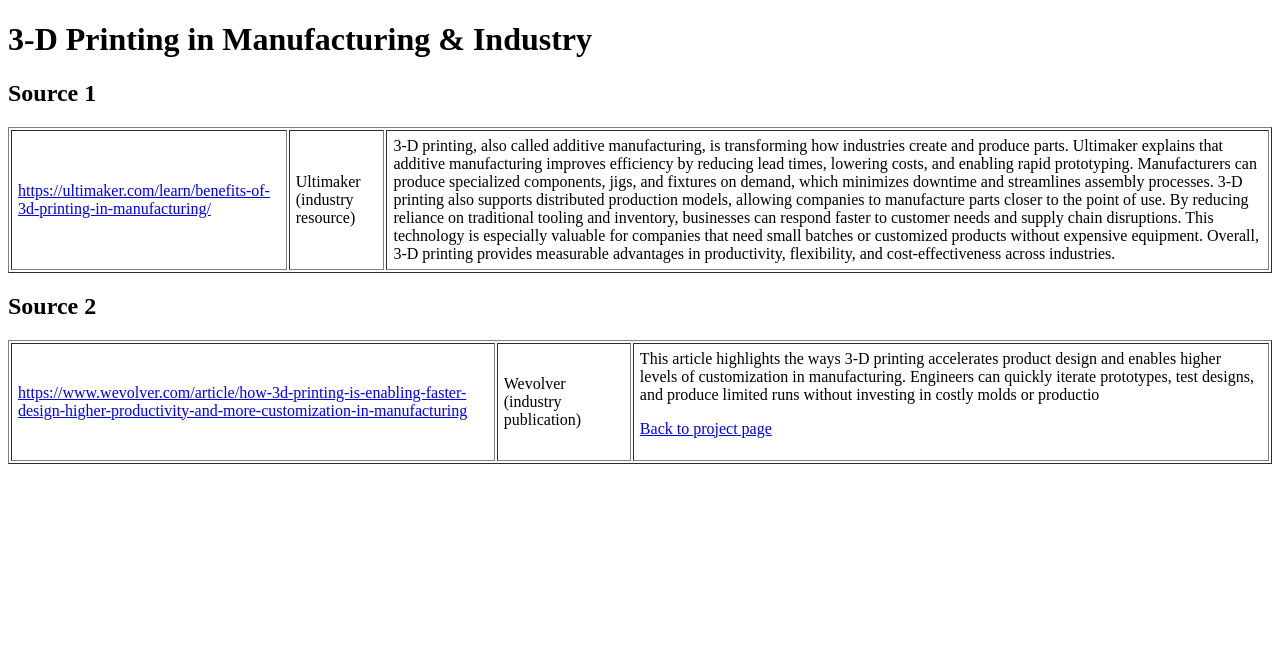
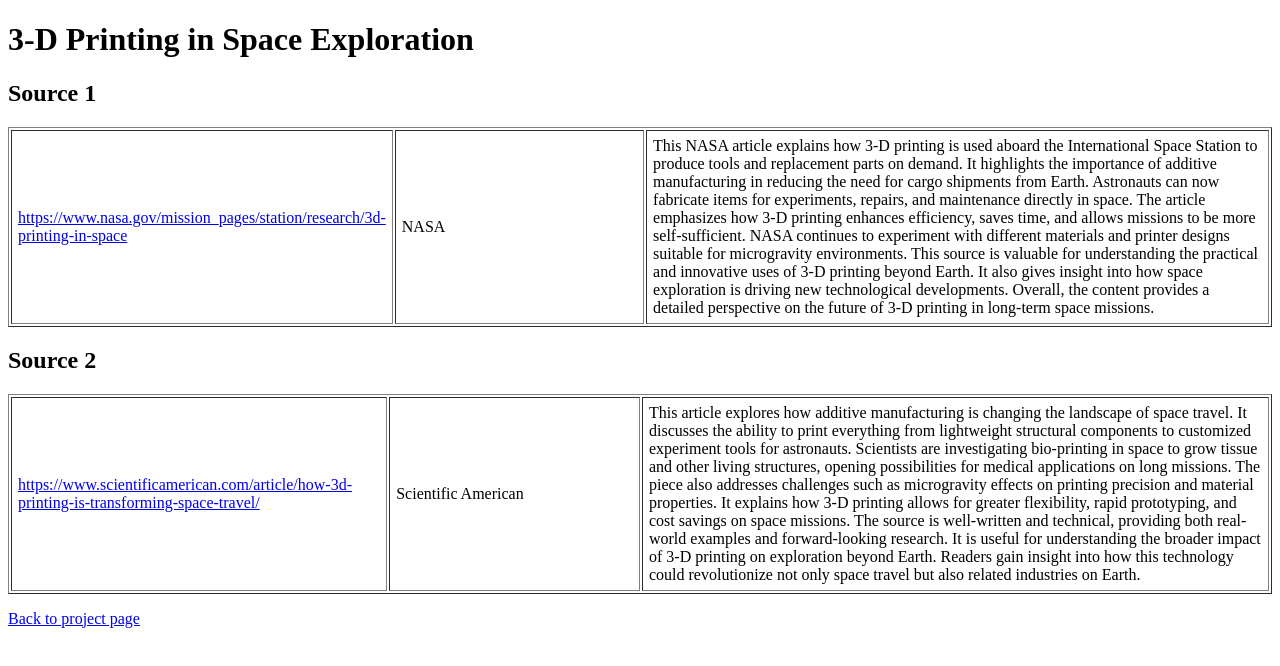
Before and after one commit to costef1-hue/frankcoste.github.io, a plain HTML site: page subtopic3.html in a window 1280 px wide. Drawn offline with Linux system fonts and the light colour scheme.

Commit message:
Update subtopic3.html

```diff
--- a/subtopic3.html
+++ b/subtopic3.html
@@ -2,28 +2,33 @@
 <html lang="en">
 <head>
   <meta charset="utf-8" />
-  <title>3-D Printing in Manufacturing & Industry</title>
+  <title>3-D Printing in Space Exploration</title>
 </head>
 <body>
-  <h1>3-D Printing in Manufacturing & Industry</h1>
+  <h1>3-D Printing in Space Exploration</h1>
 
   <h2>Source 1</h2>
-  <table border="1" cellpadding="6">
+  <table border="1" cellpadding="6" style="width:100%">
     <tr>
-      <td><a href="https://ultimaker.com/learn/benefits-of-3d-printing-in-manufacturing/" target="_blank">https://ultimaker.com/learn/benefits-of-3d-printing-in-manufacturing/</a></td>
-      <td>Ultimaker (industry resource)</td>
-      <td>
-        3-D printing, also called additive manufacturing, is transforming how industries create and produce parts. Ultimaker explains that additive manufacturing improves efficiency by reducing lead times, lowering costs, and enabling rapid prototyping. Manufacturers can produce specialized components, jigs, and fixtures on demand, which minimizes downtime and streamlines assembly processes. 3-D printing also supports distributed production models, allowing companies to manufacture parts closer to the point of use. By reducing reliance on traditional tooling and inventory, businesses can respond faster to customer needs and supply chain disruptions. This technology is especially valuable for companies that need small batches or customized products without expensive equipment. Overall, 3-D printing provides measurable advantages in productivity, flexibility, and cost-effectiveness across industries.
+      <td style="width:30%"><a href="https://www.nasa.gov/mission_pages/station/research/3d-printing-in-space" target="_blank">https://www.nasa.gov/mission_pages/station/research/3d-printing-in-space</a></td>
+      <td style="width:20%">NASA</td>
+      <td style="width:50%">
+        This NASA article explains how 3-D printing is used aboard the International Space Station to produce tools and replacement parts on demand. It highlights the importance of additive manufacturing in reducing the need for cargo shipments from Earth. Astronauts can now fabricate items for experiments, repairs, and maintenance directly in space. The article emphasizes how 3-D printing enhances efficiency, saves time, and allows missions to be more self-sufficient. NASA continues to experiment with different materials and printer designs suitable for microgravity environments. This source is valuable for understanding the practical and innovative uses of 3-D printing beyond Earth. It also gives insight into how space exploration is driving new technological developments. Overall, the content provides a detailed perspective on the future of 3-D printing in long-term space missions.
       </td>
     </tr>
   </table>
 
   <h2>Source 2</h2>
-  <table border="1" cellpadding="6">
+  <table border="1" cellpadding="6" style="width:100%">
     <tr>
-      <td><a href="https://www.wevolver.com/article/how-3d-printing-is-enabling-faster-design-higher-productivity-and-more-customization-in-manufacturing" target="_blank">https://www.wevolver.com/article/how-3d-printing-is-enabling-faster-design-higher-productivity-and-more-customization-in-manufacturing</a></td>
-      <td>Wevolver (industry publication)</td>
-      <td>
-        This article highlights the ways 3-D printing accelerates product design and enables higher levels of customization in manufacturing. Engineers can quickly iterate prototypes, test designs, and produce limited runs without investing in costly molds or productio
+      <td style="width:30%"><a href="https://www.scientificamerican.com/article/how-3d-printing-is-transforming-space-travel/" target="_blank">https://www.scientificamerican.com/article/how-3d-printing-is-transforming-space-travel/</a></td>
+      <td style="width:20%">Scientific American</td>
+      <td style="width:50%">
+        This article explores how additive manufacturing is changing the landscape of space travel. It discusses the ability to print everything from lightweight structural components to customized experiment tools for astronauts. Scientists are investigating bio-printing in space to grow tissue and other living structures, opening possibilities for medical applications on long missions. The piece also addresses challenges such as microgravity effects on printing precision and material properties. It explains how 3-D printing allows for greater flexibility, rapid prototyping, and cost savings on space missions. The source is well-written and technical, providing both real-world examples and forward-looking research. It is useful for understanding the broader impact of 3-D printing on exploration beyond Earth. Readers gain insight into how this technology could revolutionize not only space travel but also related industries on Earth.
+      </td>
+    </tr>
+  </table>
 
-<p><a href="project.html">Back to project page</a></p>
+  <p><a href="project.html">Back to project page</a></p>
+</body>
+</html>
```
